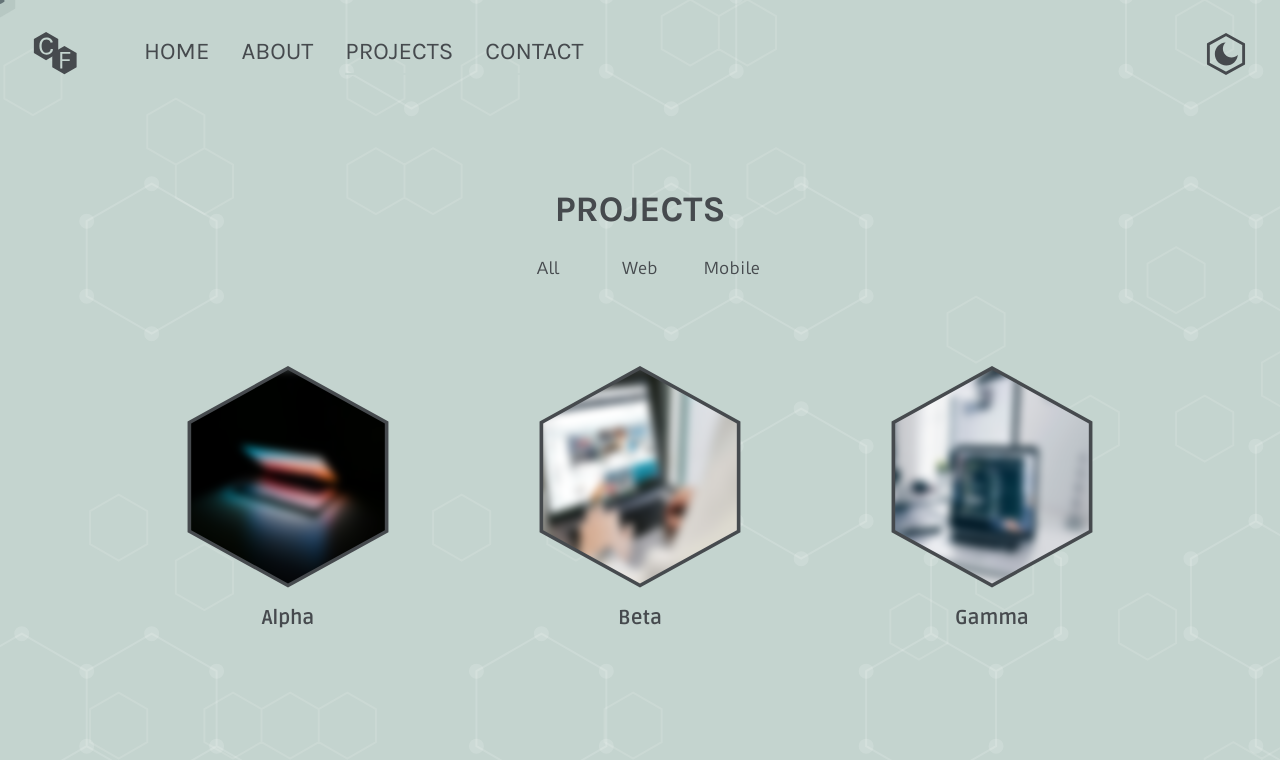
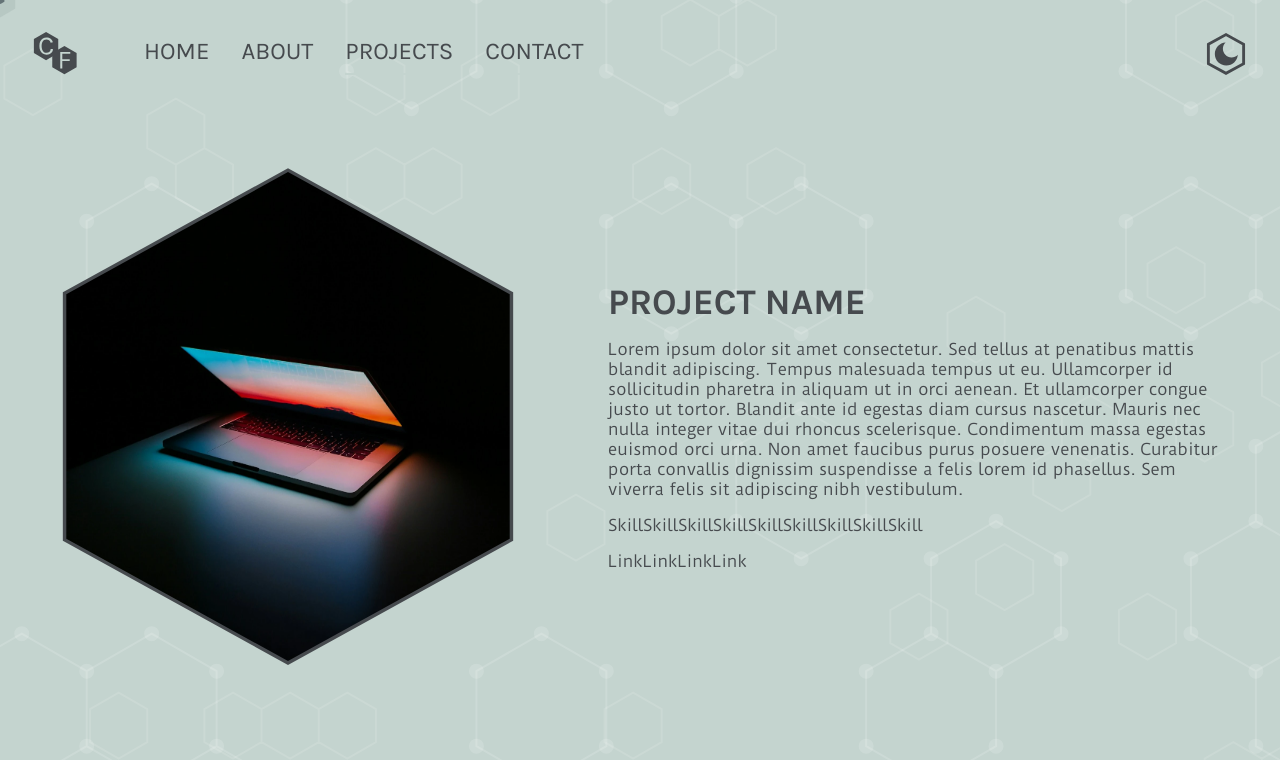
Before and after one commit to floretcl/Clementfloret, a React (Create React App) app in the folder portfolio-front/: page / in a window 1280 px wide. Shown: the top 760 px of the page. Built offline with nearby package versions, Linux system fonts and the light colour scheme.

Commit message:
add project to App

```diff
--- a/portfolio-front/src/App.js
+++ b/portfolio-front/src/App.js
@@ -5,6 +5,7 @@ import Home from "./components/Home";
 import About from "./components/About";
 import Contact from "./components/Contact";
 import Projects from "./components/Projects";
+import Project from "./components/Project";
 import {useEffect, useRef, useState} from "react";
 
 function App() {
@@ -36,7 +37,7 @@ function App() {
             onMouseMove={(event) => handleMouseMove(event)}
             className={`app ${onHomePage ? "app--screen" : ""}`}>
             <Header />
-            {onHomePage ? <Home /> : <Projects />}
+            {onHomePage ? <Home /> : <Project />}
             <Footer onHomePage={onHomePage}/>
             <Cursor mousePosition={mousePosition}/>
         </div>
```
